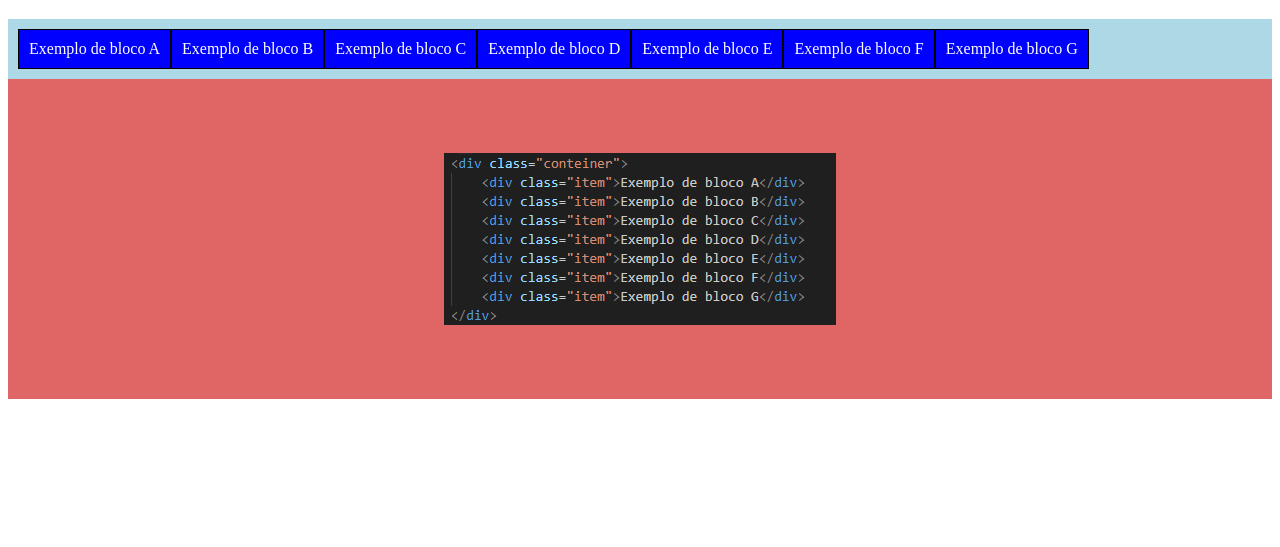
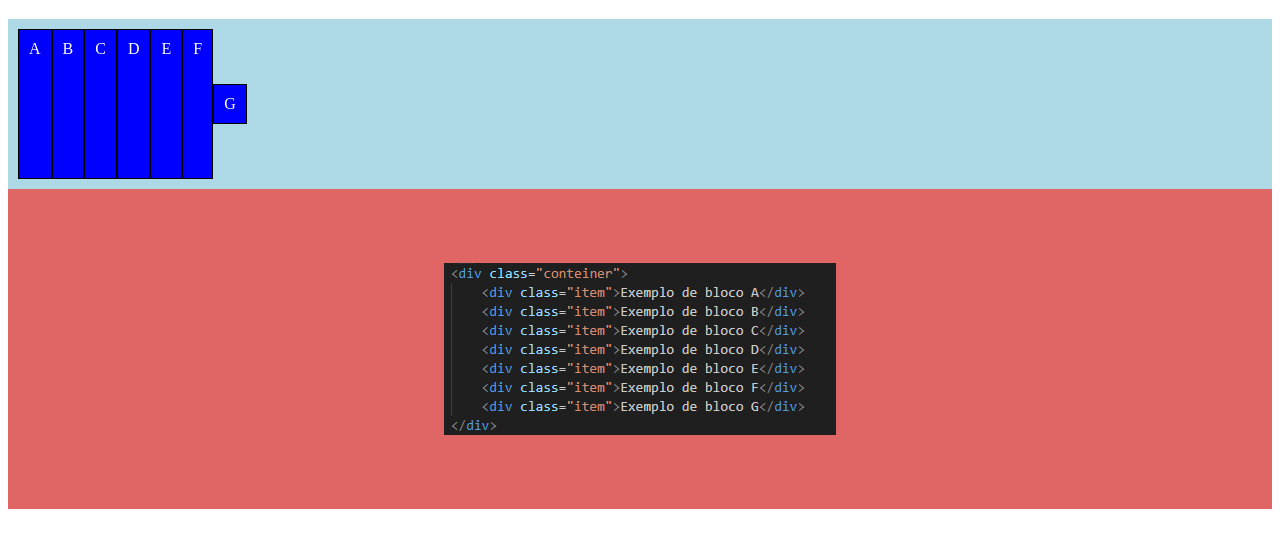
Before and after one commit to Victor-Cantanhede/flex-box, a plain HTML site: page flex003/index.html in a window 1280 px wide. Shown: the part 61-608 px from the top of the page. Drawn offline with Linux system fonts and the light colour scheme.

Commit message:
align self

```diff
--- a/flex003/index.html
+++ b/flex003/index.html
@@ -6,6 +6,7 @@
     <title>Flex Box</title>
     <style>
         div.conteiner {
+            height: 150px;
             padding: 10px;
             background-color: lightblue;
 
@@ -27,6 +28,11 @@
             text-align: center;
         }
 
+        /*O align-self é para alinhar o item dentro do container no eixo transversal*/
+        div#g {
+            align-self: center;
+        }
+
         div.imagem {
             height: 300px;
             padding: 10px;
@@ -42,13 +48,13 @@
 <body>
     <h1>Testando Flex Box</h1>
     <div class="conteiner">
-        <div class="item">Exemplo de bloco A</div>
-        <div class="item">Exemplo de bloco B</div>
-        <div class="item">Exemplo de bloco C</div>
-        <div class="item">Exemplo de bloco D</div>
-        <div class="item">Exemplo de bloco E</div>
-        <div class="item">Exemplo de bloco F</div>
-        <div class="item">Exemplo de bloco G</div>
+        <div class="item">A</div>
+        <div class="item">B</div>
+        <div class="item">C</div>
+        <div class="item">D</div>
+        <div class="item">E</div>
+        <div class="item">F</div>
+        <div class="item" id="g">G</div>
     </div>
     <div class="imagem">
         <img src="imagens/print001.png" alt="print001">
```
